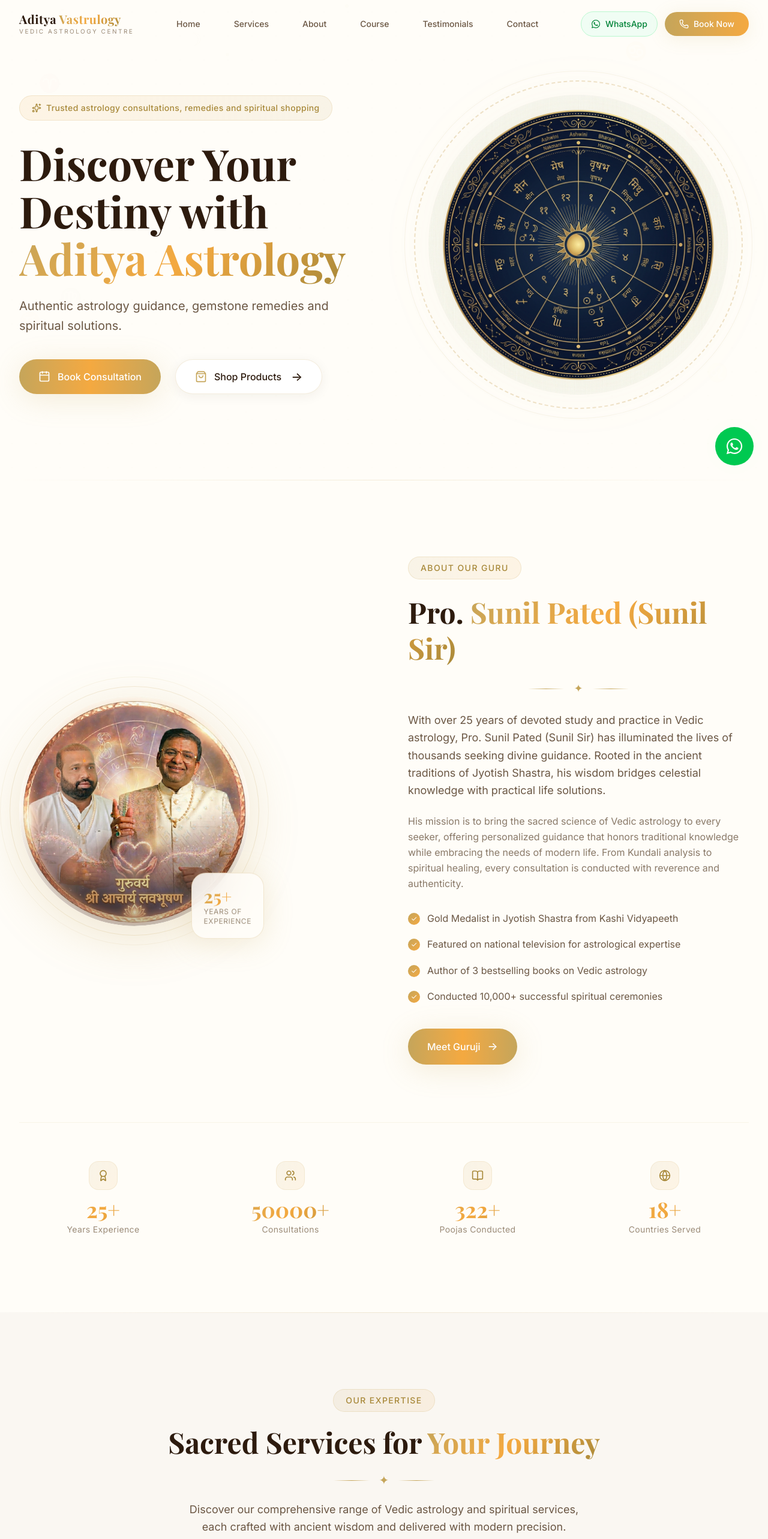
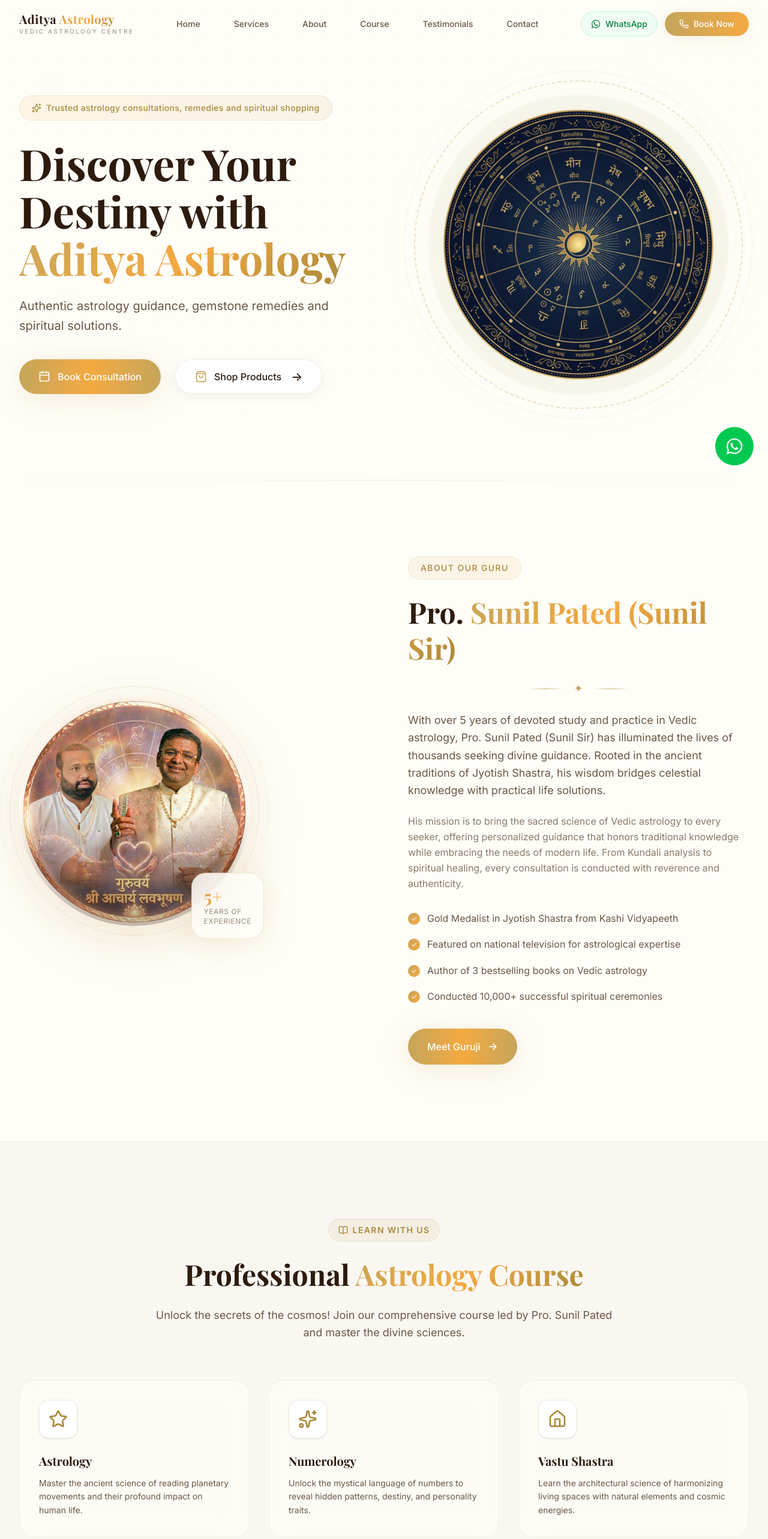
Before and after one commit to mapmywork/adityaastrology.online, a React (Vite) app: page / in a window 1280 px wide. Shown: the top 2566 px of the page at 60% size. Built offline with nearby package versions, Linux system fonts and the light colour scheme; a web font is replaced by a local one.

Commit message:
third commit

```diff
--- a/index.html
+++ b/index.html
@@ -4,9 +4,9 @@
     <meta charset="UTF-8" />
     <link rel="icon" type="image/svg+xml" href="/favicon.svg" />
     <meta name="viewport" content="width=device-width, initial-scale=1.0" />
-    <meta name="description" content="Aditya Vastrulogy — Premium Vedic Astrology, Horoscope Reading, Numerology, Vastu Consultation by Guruvarya Shri Acharya Lavbhushan. Find clarity, purpose & divine guidance." />
+    <meta name="description" content="Aditya Astrology — Premium Vedic Astrology, Horoscope Reading, Numerology, Vastu Consultation by Pro. Sunil Pated (Sunil Sir). Find clarity, purpose & divine guidance." />
     <meta name="keywords" content="astrology, vedic astrology, horoscope, numerology, vastu, spiritual guidance, pooja, homa" />
-    <title>Aditya Vastrulogy | Premium Vedic Astrology & Spiritual Guidance</title>
+    <title>Aditya Astrology | Premium Vedic Astrology & Spiritual Guidance</title>
     <link rel="preconnect" href="https://fonts.googleapis.com" />
     <link rel="preconnect" href="https://fonts.gstatic.com" crossorigin />
     <link href="https://fonts.googleapis.com/css2?family=Cormorant+Garamond:ital,wght@0,400;0,500;0,600;0,700;1,400;1,500&family=Inter:wght@300;400;500;600;700&family=Playfair+Display:ital,wght@0,400;0,500;0,600;0,700;0,800;1,400;1,500&display=swap" rel="stylesheet" />
--- a/src/components/about/AboutGuru.jsx
+++ b/src/components/about/AboutGuru.jsx
@@ -1,23 +1,6 @@
 import { motion } from 'framer-motion';
-import { fadeLeft, fadeRight, fadeUp } from '../../utils/animations';
-import { useCounter } from '../../hooks/useCounter';
-import { Award, BookOpen, Users, Globe } from 'lucide-react';
+import { fadeLeft, fadeRight } from '../../utils/animations';
 import guruImage from '../../guru.jpeg';
-
-function StatCounter({ end, suffix = '', label, icon: Icon }) {
-  const { count, ref } = useCounter(end, 2500);
-  return (
-    <div ref={ref} className="text-center">
-      <div className="w-12 h-12 mx-auto mb-3 rounded-2xl bg-gradient-to-br from-gold/10 to-saffron/10 border border-gold/15 flex items-center justify-center">
-        <Icon className="w-5 h-5 text-gold-dark" />
-      </div>
-      <p className="text-3xl lg:text-4xl font-heading font-bold text-gradient-gold">
-        {count}{suffix}
-      </p>
-      <p className="text-sm text-text-muted font-body mt-1 tracking-wide">{label}</p>
-    </div>
-  );
-}
 
 export default function AboutGuru() {
   return (
@@ -57,7 +40,7 @@
                 animate={{ y: [0, -5, 0] }}
                 transition={{ duration: 4, repeat: Infinity, ease: 'easeInOut' }}
               >
-                <p className="text-3xl font-heading font-bold text-gradient-gold">25+</p>
+                <p className="text-3xl font-heading font-bold text-gradient-gold">5+</p>
                 <p className="text-xs text-text-muted font-body tracking-wider uppercase">Years of<br />Experience</p>
               </motion.div>
 
@@ -85,7 +68,7 @@
             </div>
 
             <p className="text-lg text-text-secondary leading-relaxed mb-6 font-body">
-              With over 25 years of devoted study and practice in Vedic astrology, Pro. Sunil Pated (Sunil Sir)
+              With over 5 years of devoted study and practice in Vedic astrology, Pro. Sunil Pated (Sunil Sir)
               has illuminated the lives of thousands seeking divine guidance. Rooted in the ancient traditions of
               Jyotish Shastra, his wisdom bridges celestial knowledge with practical life solutions.
             </p>
@@ -130,19 +113,6 @@
           </motion.div>
         </div>
 
-        {/* Stats */}
-        <motion.div
-          variants={fadeUp}
-          initial="hidden"
-          whileInView="visible"
-          viewport={{ once: true, amount: 0.3 }}
-          className="grid grid-cols-2 md:grid-cols-4 gap-8 mt-24 pt-16 border-t border-gold/10"
-        >
-          <StatCounter end={25} suffix="+" label="Years Experience" icon={Award} />
-          <StatCounter end={50000} suffix="+" label="Consultations" icon={Users} />
-          <StatCounter end={322} suffix="+" label="Poojas Conducted" icon={BookOpen} />
-          <StatCounter end={18} suffix="+" label="Countries Served" icon={Globe} />
-        </motion.div>
       </div>
     </section>
   );
--- a/src/components/hero/HeroSection.jsx
+++ b/src/components/hero/HeroSection.jsx
@@ -83,7 +83,9 @@
                 Book Consultation
               </a>
               <a
-                href="#services"
+                href="https://www.lifechangingastro.com/"
+                target="_blank"
+                rel="noopener noreferrer"
                 className="group flex items-center gap-3 px-8 py-4 text-base font-medium text-text-primary bg-white hover:bg-gold/5 rounded-full shadow-soft hover:shadow-card border border-gold/20 transition-all duration-300 font-body"
               >
                 <ShoppingBag className="w-5 h-5 text-gold group-hover:text-gold-dark transition-colors" />
@@ -115,10 +117,12 @@
             {/* Glow behind image */}
             <div className="absolute inset-0 bg-gold/5 rounded-full blur-2xl" />
 
-            <img
+            <motion.img
               src={zodiacWheel}
               alt="Vedic Astrology Wheel"
               className="w-full h-full object-contain rounded-full relative z-10 mix-blend-multiply shadow-gold-2xl"
+              animate={{ rotate: 360 }}
+              transition={{ duration: 60, repeat: Infinity, ease: 'linear' }}
             />
           </motion.div>
 
--- a/src/components/layout/Footer.jsx
+++ b/src/components/layout/Footer.jsx
@@ -6,10 +6,10 @@
   const currentYear = new Date().getFullYear();
 
   const socialLinks = [
-    { icon: FaFacebookF, href: '#' },
-    { icon: FaInstagram, href: '#' },
-    { icon: FaYoutube, href: '#' },
-    { icon: FaTwitter, href: '#' }
+    // { icon: FaFacebookF, href: '#' },
+    { icon: FaInstagram, href: 'https://www.instagram.com/aditya_astrology_07?igsh=bmtwOHd5NDhsOWQ0' },
+    { icon: FaYoutube, href: 'https://youtube.com/@adityaastrology07?si=ANHC6bXYuMf-JVw7' },
+    // { icon: FaTwitter, href: '#' }
   ];
 
   const quickLinks = [
@@ -50,7 +50,7 @@
             <a href="#home" className="flex items-center gap-3">
               <div className="flex flex-col">
                 <span className="text-xl font-heading font-bold text-text-primary leading-tight tracking-wide">
-                  Aditya <span className="text-gradient-gold">Vastrulogy</span>
+                  Aditya <span className="text-gradient-gold">Astrology</span>
                 </span>
                 <span className="text-[10px] tracking-[0.25em] uppercase text-text-muted font-body">
                   Vedic Astrology
@@ -137,8 +137,8 @@
               </li>
               <li className="flex items-center gap-3">
                 <Mail className="w-5 h-5 text-gold shrink-0" />
-                <a href="mailto:info@adityavastrulogy.com" className="hover:text-gold-dark transition-colors">
-                  info@adityavastrulogy.com
+                <a href="mailto:info@adityaastrology.com" className="hover:text-gold-dark transition-colors">
+                  info@adityaastrology.com
                 </a>
               </li>
               <li className="flex items-start gap-3">
@@ -150,17 +150,7 @@
 
         </div>
 
-        {/* Map / Bottom CTA */}
-        <div className="w-full h-48 lg:h-64 rounded-2xl overflow-hidden border-2 border-white shadow-soft mb-12 relative group">
-           {/* Placeholder for Google Map Embed */}
-           <div className="absolute inset-0 bg-cream flex flex-col items-center justify-center text-center p-4">
-              <MapPin className="w-8 h-8 text-gold/50 mb-2" />
-              <p className="text-sm font-heading text-text-secondary">Location Map Placeholder</p>
-              <p className="text-xs text-text-muted mt-1">(Embed Google Maps iframe here)</p>
-           </div>
 
-           <div className="absolute inset-0 bg-gold/0 group-hover:bg-gold/5 transition-colors pointer-events-none" />
-        </div>
 
       </div>
 
@@ -169,7 +159,7 @@
         <div className="max-w-7xl mx-auto px-4 sm:px-6 lg:px-8 py-6">
           <div className="flex flex-col md:flex-row items-center justify-between gap-4 text-center md:text-left">
             <p className="text-xs text-text-muted font-body">
-              &copy; {currentYear} Aditya Vastrulogy. All Rights Reserved.
+              &copy; {currentYear} Aditya Astrology. All Rights Reserved.
             </p>
             <p className="text-xs text-text-muted font-body">
               Designed with devotion and care.
--- a/src/components/layout/Navbar.jsx
+++ b/src/components/layout/Navbar.jsx
@@ -51,7 +51,7 @@
             <a href="#home" className="flex items-center gap-3 group">
               <div className="flex flex-col">
                 <span className="text-xl font-heading font-bold text-text-primary leading-tight tracking-wide">
-                  Aditya <span className="text-gradient-gold">Vastrulogy</span>
+                  Aditya <span className="text-gradient-gold">Astrology</span>
                 </span>
                 <span className="text-[10px] tracking-[0.25em] uppercase text-text-muted font-body">
                   Vedic Astrology Centre
@@ -164,7 +164,7 @@
 
                 {/* Decorative */}
                 <div className="mt-12 text-center">
-                  <p className="text-sm text-text-muted font-body">✦ Aditya Vastrulogy ✦</p>
+                  <p className="text-sm text-text-muted font-body">✦ Aditya Astrology ✦</p>
                   <p className="text-xs text-text-muted/70 mt-1 font-body">Vedic Astrology & Spiritual Guidance</p>
                 </div>
               </div>
--- a/src/components/services/ServicesSection.jsx
+++ b/src/components/services/ServicesSection.jsx
@@ -14,8 +14,8 @@
       <div className="max-w-7xl mx-auto px-4 sm:px-6 lg:px-8">
         <SectionHeader
           badge="Our Expertise"
-          title="Sacred Services for"
-          highlight="Your Journey"
+          title="Our Professional"
+          highlight="Astrology Services"
           subtitle="Discover our comprehensive range of Vedic astrology and spiritual services, each crafted with ancient wisdom and delivered with modern precision."
         />
 
--- a/src/components/services/WhyChooseUs.jsx
+++ b/src/components/services/WhyChooseUs.jsx
@@ -46,7 +46,7 @@
         <SectionHeader
           badge="Why Us"
           title="Why Choose"
-          highlight="Aditya Vastrulogy"
+          highlight="Aditya Astrology"
           subtitle="Experience the perfect blend of ancient wisdom and modern expertise for your spiritual journey."
         />
 
--- a/src/pages/Home.jsx
+++ b/src/pages/Home.jsx
@@ -14,12 +14,12 @@
     <main className="flex-grow">
       <HeroSection />
       <AboutGuru />
+      <CourseSection />
       <ServicesSection />
       {/* <ZodiacSection /> */}
       <WhyChooseUs />
       {/* <PoojaSection /> */}
       <TestimonialSection />
-      <CourseSection />
       {/* <BlogSection /> */}
       <ConsultationForm />
     </main>
```
Also changed, not shown: src/data/servicesData.js (+5 -5 lines).
